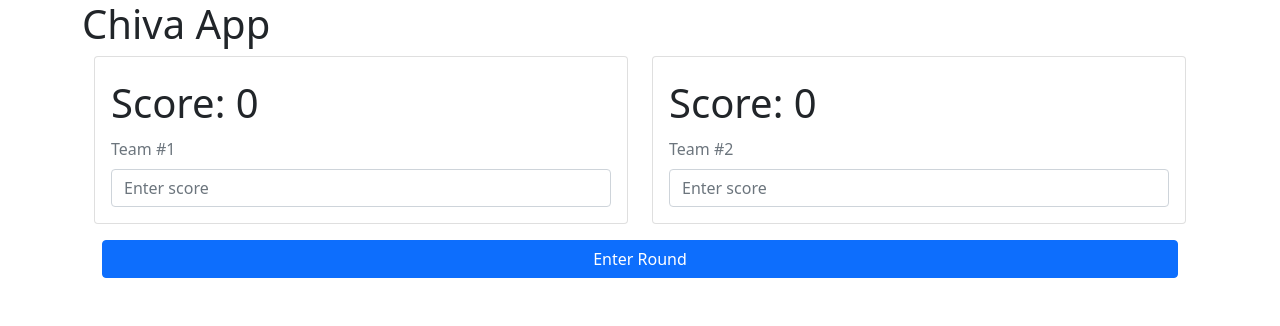
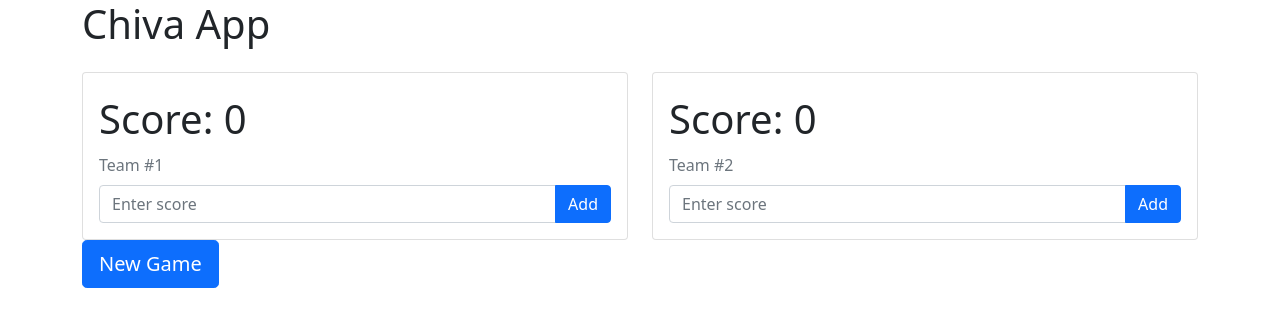
Before and after one commit to wlaboy/Chiva, a React (Vite) app: page / in a window 1280 px wide. Shown: the top 326 px of the page. Built offline with nearby package versions, Linux system fonts and the light colour scheme.

Commit message:
Updated score addition functionality

```diff
--- a/src/App.jsx
+++ b/src/App.jsx
@@ -1,16 +1,10 @@
-import { useState } from "react";
 import Scoreboard from "./components/Scoreboard";
 
 function App() {
-  const [teams, setTeams] = useState([
-    { name: "Team #1", score: 0 },
-    { name: "Team #2", score: 0 },
-  ]);
-
   return (
     <div className="container">
       <h1>Chiva App</h1>
-      <Scoreboard teams={teams} setTeams={setTeams} />
+      <Scoreboard />
     </div>
   );
 }
--- a/src/components/Scoreboard.jsx
+++ b/src/components/Scoreboard.jsx
@@ -1,24 +1,31 @@
+import { useState } from "react";
 import Team from "./Team";
 
-function Scoreboard({ teams, setTeams }) {
-  const handleScoreUpdate = () => {
-    console.log(`Team: ${teams[0].name} | Score: ${teams[0].score}`);
-    console.log(`Team: ${teams[1].name} | Score: ${teams[1].score}`);
-  };
+function Scoreboard() {
+  const [teamOne, setTeamOne] = useState({
+    name: "Team #1",
+    score: 0,
+  });
+
+  const [teamTwo, setTeamTwo] = useState({
+    name: "Team #2",
+    score: 0,
+  });
 
   return (
-    <div className="container">
+    <div className="pt-3">
       <div className="row">
-        {teams.map((team) => (
-          <div className="col" key={team.name}>
-            <Team name={team.name} score={team.score} />
-          </div>
-        ))}
+        <div className="col">
+          <Team team={teamOne} setTeam={setTeamOne} />
+        </div>
+        <div className="col">
+          <Team team={teamTwo} setTeam={setTeamTwo} />
+        </div>
       </div>
-      <div className="row m-2 pt-2">
-        <button className="btn btn-primary" onClick={handleScoreUpdate}>
-          Enter Round
-        </button>
+      <div className="row justify-content-center">
+        <div className="col">
+          <button className="btn btn-primary btn-lg">New Game</button>
+        </div>
       </div>
     </div>
   );
--- a/src/components/Team.jsx
+++ b/src/components/Team.jsx
@@ -1,18 +1,39 @@
-function Team({ name, score }) {
+import { useState } from "react";
+
+function Team({ team, setTeam }) {
+  const [text, setText] = useState("");
+
+  const handleAddButtonClick = () => {
+    let newScore = parseInt(text);
+    setTeam({ name: team.name, score: (team.score += newScore) });
+    setText("");
+  };
+
   return (
     <div className="card">
       <div className="card-body">
         <p className="card-title fs-1">
-          Score: <span>{score}</span>
+          Score: <span>{team.score}</span>
         </p>
-        <p className="card-subtitle text-muted mb-2">{name}</p>
+        <p className="card-subtitle text-muted mb-2">{team.name}</p>
+        <form className="input-group">
           <input
             className="form-control"
             type="number"
             min="0"
             max="500"
             placeholder="Enter score"
+            value={text}
+            onChange={(e) => setText(e.currentTarget.value)}
           />
+          <button
+            className="btn btn-primary"
+            type="button"
+            onClick={handleAddButtonClick}
+          >
+            Add
+          </button>
+        </form>
       </div>
     </div>
   );
```
Lines whose indentation alone changed are shown as unchanged.
